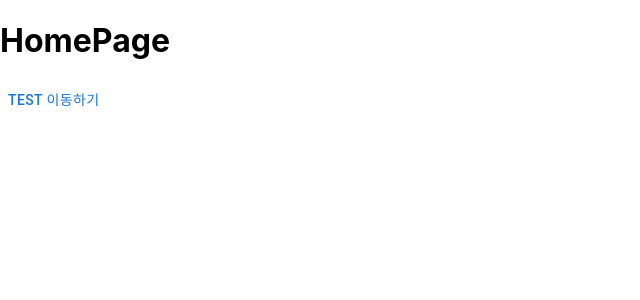
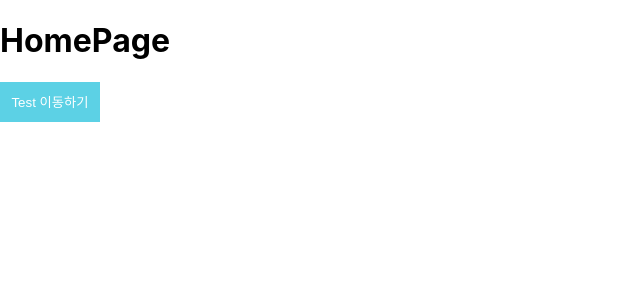
Before and after one commit to pangil5634/JesusMelody, a React (Create React App) app: page / in a window 1280 px wide. Shown: the top 300 px of the page, without its empty margins (0-640 px from the left). Built offline with nearby package versions, Linux system fonts and the light colour scheme.

Commit message:
24011 iframe 구현 성공

```diff
--- a/package.json
+++ b/package.json
@@ -13,6 +13,7 @@
     "react-dom": "^18.2.0",
     "react-router-dom": "^6.21.1",
     "react-scripts": "5.0.1",
+    "react-youtube": "^10.1.0",
     "styled-components": "^6.1.8",
     "web-vitals": "^2.1.4"
   },
--- a/src/MyRoutes.js
+++ b/src/MyRoutes.js
@@ -1,5 +1,5 @@
 import React from "react";
-import {BrowserRouter as Router, Route, Routes} from 'react-router-dom';
+import {BrowserRouter as Router, Route, Routes} from "react-router-dom";
 import HomePage from "./pages/HomePage";
 import Test from "./pages/Test";
 const Routers = () => {
--- a/src/pages/HomePage.js
+++ b/src/pages/HomePage.js
@@ -1,4 +1,3 @@
-import {Button} from "@mui/material";
 import {Link} from "react-router-dom";
 import styled from "styled-components";
 
@@ -13,12 +12,17 @@ export default function HomePage() {
     );
 }
 
-const DefaultButton = styled(Button)`
+const DefaultButton = styled.button`
+    width : 100px;
+    height : 40px;
+
     background-color: #5CD1E5;
     color : white;
 
+    border : none;
+
     &:hover {
+        background-color: #B2EBF4;
         color : black;
-        background-color: #B2EBF4;
     }
 `;
--- a/src/pages/Test.js
+++ b/src/pages/Test.js
@@ -1,7 +1,10 @@
+import Youtube from "./Youtube";
+
 export default function Test() {
     return (
         <div>
             <h1>테스트 페이지입니다.</h1>
+            <Youtube/>
         </div>
     );
 }
--- /dev/null
+++ b/src/pages/Youtube.js
@@ -0,0 +1,20 @@
+import YouTube from "react-youtube";
+
+export default function Youtube() {
+    const VideoLink = "https://www.youtube.com/watch?v=ZXh5CS-pwXU"; // 동영상의 URL
+    const videoId = VideoLink.split("v=")[1];
+    return (
+        <YouTube
+            key={videoId}
+            videoId={videoId}
+            opts={{
+                width: "854px",
+                height: "480px",
+                playerVars: {
+                    autoplay: 1,
+                    modestbranding: 1,
+                    loop: 1,
+                }
+            }}/>
+    );
+}
```
Also changed, not shown: 1 other file (tests, documents, lock files or other folders).
